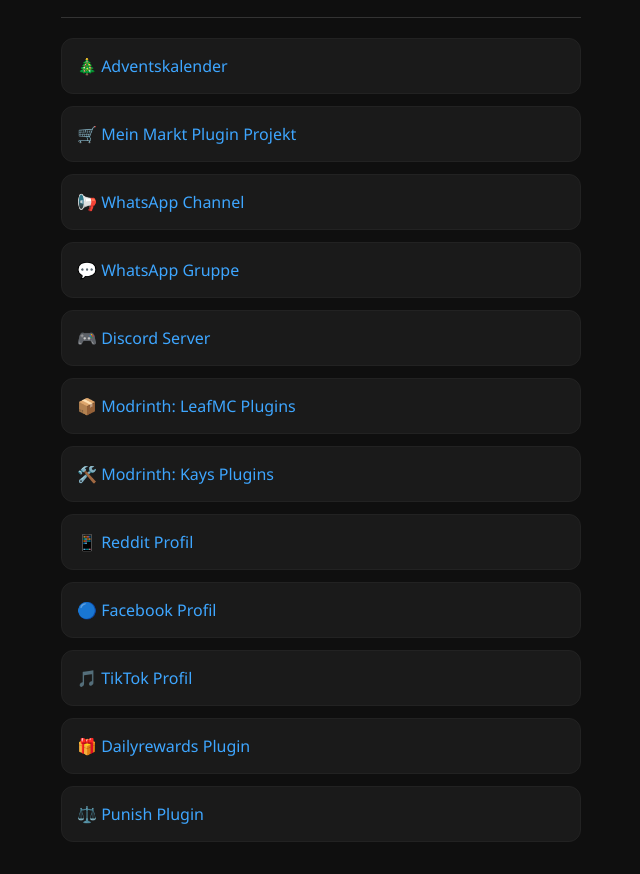
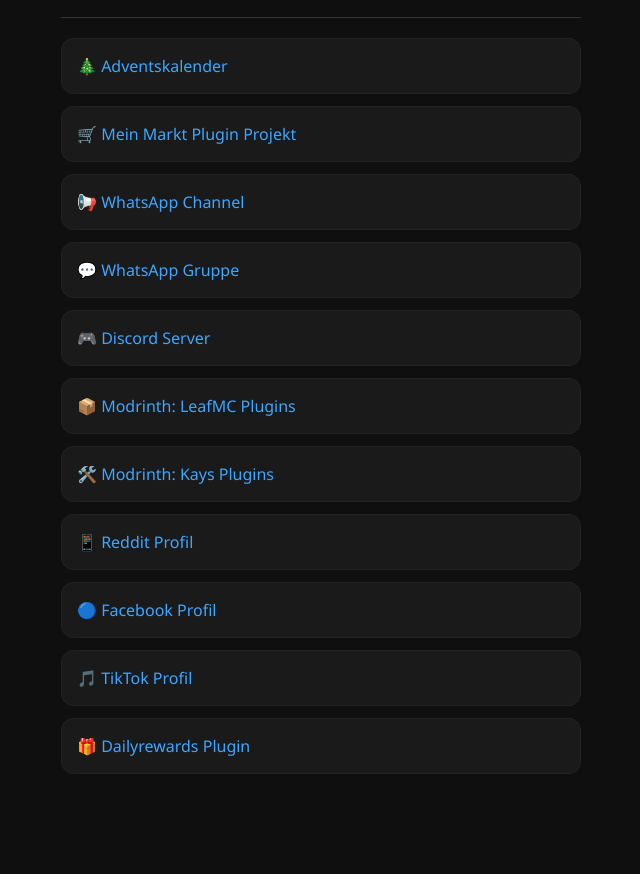
Before and after one commit to Kalirusi5511/youtube-links, a plain HTML site: page index.html in a window 1280 px wide. Shown: the part 150-1024 px from the top of the page, without its empty margins (319-959 px from the left). After the commit the page ends 956 px from the top, so only its background shows below. Drawn offline with Linux system fonts and the light colour scheme.

Commit message:
Remove Punish Plugin link from index.html

```diff
--- a/index.html
+++ b/index.html
@@ -142,7 +142,6 @@ const defaultLinks = [
     { title: "🔵 Facebook Profil", url: "https://www.facebook.com/profile.php?id=61580239601449" },
     { title: "🎵 TikTok Profil", url: "https://www.tiktok.com/@kaliminu551?lang=de-DE" },
     { title: "🎁 Dailyrewards Plugin", url: "https://github.com/Kalirusi5511/Dailyrewards-Plugin" },
-    { title: "⚖️ Punish Plugin", url: "https://modrinth.com/plugin/punishplugin" }
 ];
 
 let role = "viewer";
```
